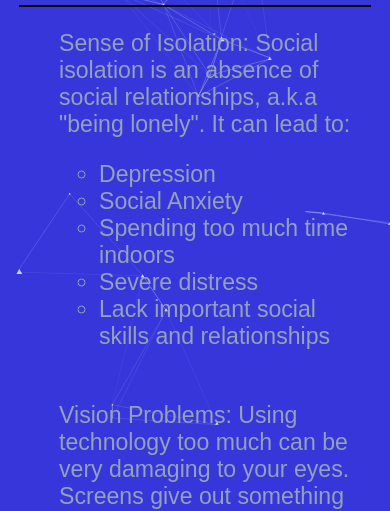
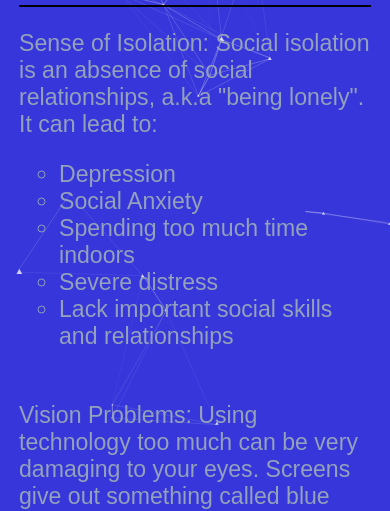
Before and after one commit to CameronTwiggs/Tech-and-Brain, a plain HTML site: page public/negative.html in a window 390 px wide. Shown: the part 339-850 px from the top of the page. Drawn offline with nearby package versions, Linux system fonts and the light colour scheme.

Commit message:
"removes paddding on .list_info for mobile"

```diff
--- a/public/style.css
+++ b/public/style.css
@@ -137,4 +137,8 @@ body {
 	.negposlist {
 		font-size: 1.4em;
 	}
+
+	.list_info {
+		padding:0;
+	}
 }
```
